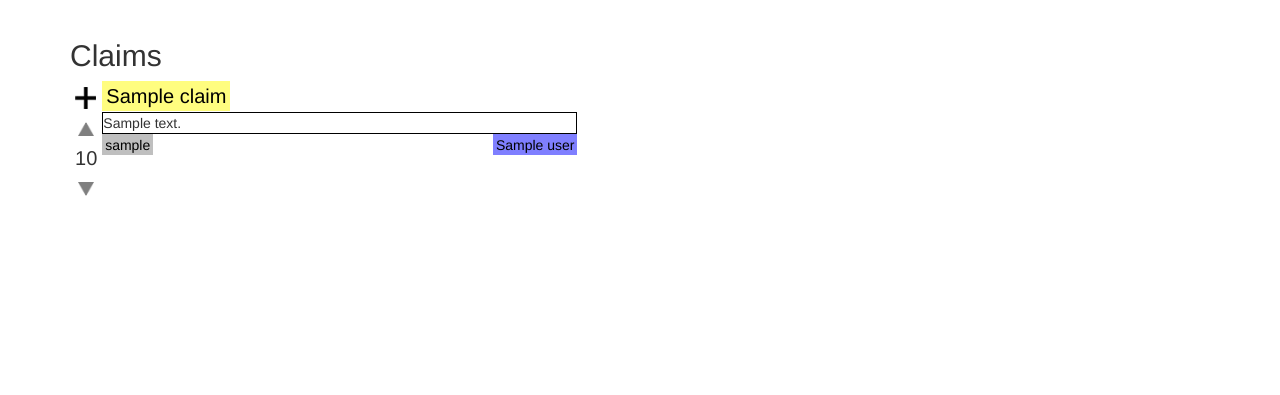
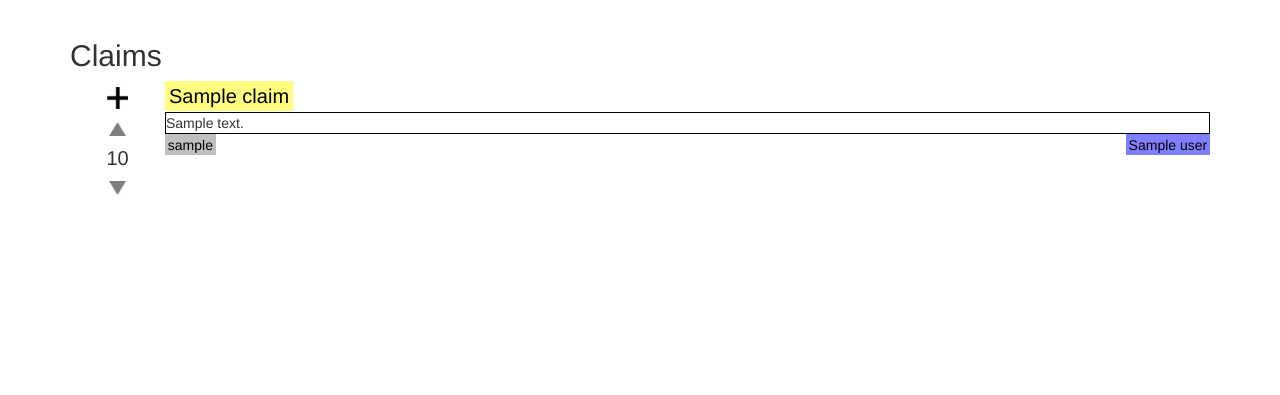
Before and after one commit to clark-bristol/ethos, a Django app: template templates/claims/claim_list.html in a window 1280 px wide. Shown: the part 51-446 px from the top of the page. Run offline with Django 3.2, Linux system fonts and the light colour scheme; the template is opened without the code that fills it: most values are stand-ins (such as "Sample title", 1, 10 or a date in 2020); some libraries are stand-ins or nearby versions.

Commit message:
Aligned number of affirmations on claim list view

```diff
--- a/templates/claims/claim_list.html
+++ b/templates/claims/claim_list.html
@@ -11,15 +11,31 @@
     {% for claim in object_list %}
     	<!-- invisible outter box -->
     	<div class="row" style="margin:0px 0px 20px">
-	    	<div class="col-6" style="clear:left;">
-	    		<div style="float:left">
-					<a onClick="javascript.affirm_claim();"><img src="{% static 'img/+.png' %}" style="float:left; clear: left; height:32px; padding:5px;"/></a>
-
-					<a href="{% url 'home' %}"><img src="{% static 'img/upvote.png' %}" style="float:left; clear: left; height:30px; padding:8px"/></a>
-					<p class="text-align-center" style="padding:0 ; margin:0px 0px 1px; font-size:20px">{{ claim.votes }}</p>
-					<a href="{% url 'home' %}"><img src="{% static 'img/downvote.png' %}" style="float:left; clear: left; height:30px; padding:8px"/></a>
+	    	<div class="col-12" style="clear:left;">
+	    		<div class="col-md-1" style="float:left">
+					<div style="width:100% ; float:left ; clear:right ; text-align: center">
+						<a style="display: inline-block" onClick="{% url 'home' %}">
+							<img src="{% static 'img/+.png' %}" class="float-center" style="height:32px; padding:5px;"/>
+						</a>
+					</div>
+					<div style="width:100% ; float:left ; clear:right ; text-align: center">
+						<a style="display: inline-block" href="{% url 'home' %}">
+							<img src="{% static 'img/upvote.png' %}"  style="height:30px; padding:8px;"/>
+						</a>
+					</div>
+					<div style="width:100% ; float:left ; clear:right">
+						<p style="font-size:20px ; text-align: center ; margin:0">{{ claim.votes }}
+						</p>
+					</div>
+					<div style="width:100% ; float:left ; clear:right ; text-align: center">
+						<a style="display: inline-block" href="{% url 'home' %}">
+							<img src="{% static 'img/downvote.png' %}" style="float: left; clear: left; height:30px; padding:8px"/>
+						</a>
+					</div>
+					<!--
+					 -->
 	    		</div>
-		    	<div class="col-md-5" style="float:left; padding:0; margin:0px 0px 30px">
+		    	<div class="col-md-11" style="float:left; padding:0; margin:0px 0px 30px">
 					<a href="{% url 'home' %}"><p style="padding:0 ; margin:0px 0px 1px; font-size:20px"><mark class="bkdcolor-lt-yel">{{ claim.title }}</mark></p></a>
 					<div class="claim-box"> {{ claim.claimcontent }} </div>
 					<a href="{% url 'home' %}"><p style="float:left; padding:0; margin:1px 0px 0px"><mark class="bkdcolor-lt-gra">{{ claim.tags.slugs }}</mark></p></a>
```
Also changed, not shown: claims/views.py (+3 -5 lines), db.sqlite3, userProfiles/models.py (line endings or trailing spaces), 2 other files.
